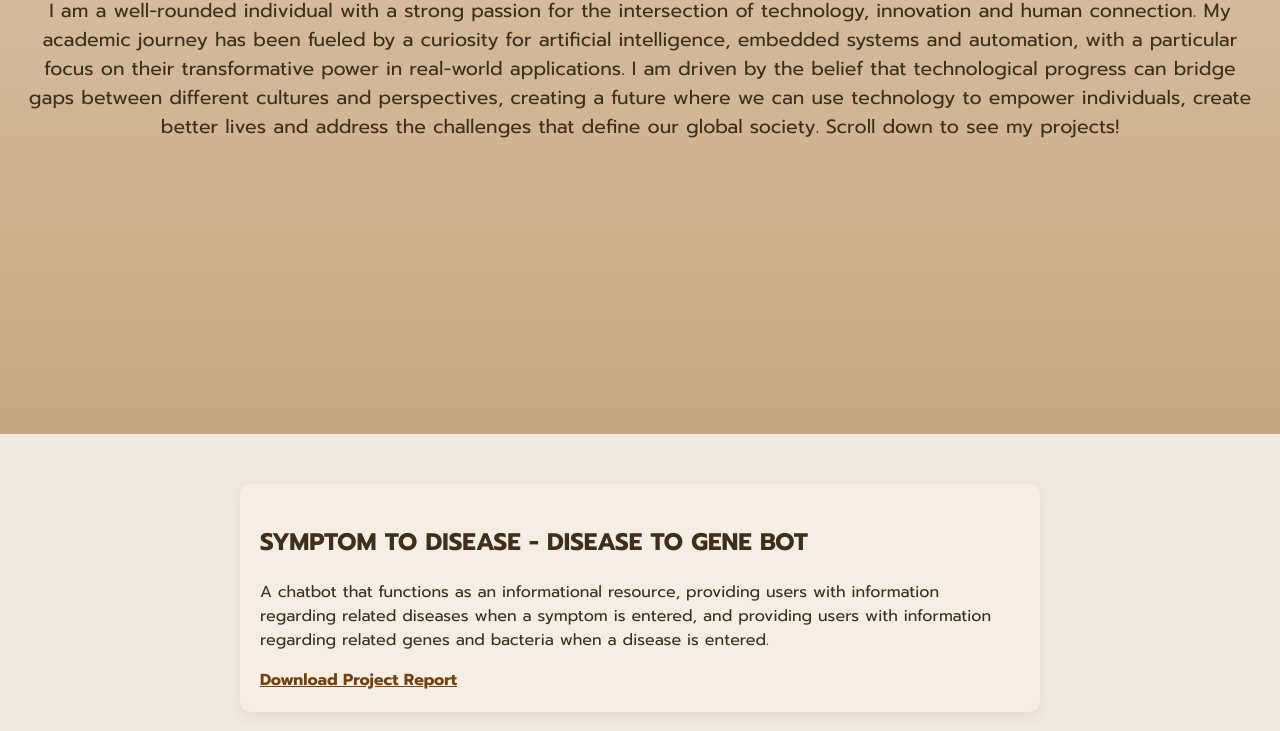
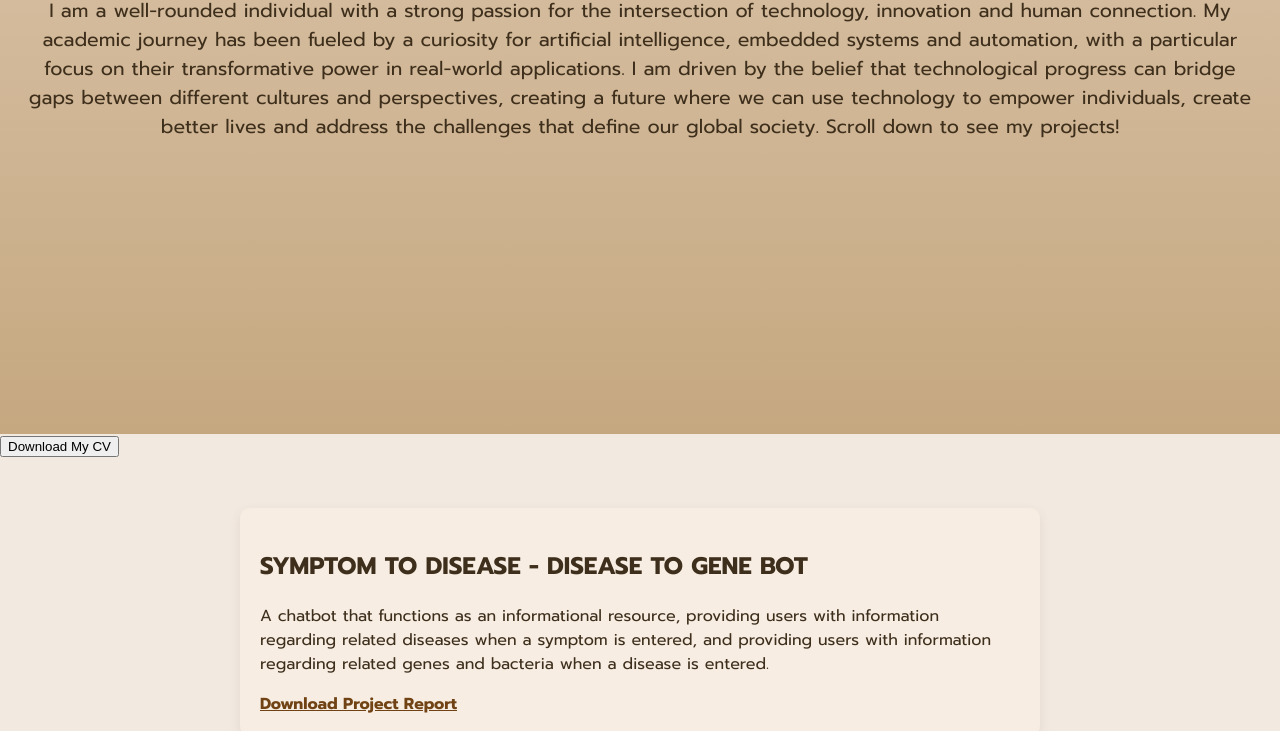
Before and after one commit to GencoGuven/projects, a plain HTML site: page index.html in a window 1280 px wide. Shown: the part 366-1097 px from the top of the page. Drawn offline with Linux system fonts and the light colour scheme.

Commit message:
Update index.html

```diff
--- a/index.html
+++ b/index.html
@@ -13,6 +13,11 @@
     <h1>Hi, I'm Genco</h1>
     <p>I am a well-rounded individual with a strong passion for the intersection of technology, innovation and human connection. My academic journey has been fueled by a curiosity for artificial intelligence, embedded systems and automation, with a particular focus on their transformative power in real-world applications. I am driven by the belief that technological progress can bridge gaps between different cultures and perspectives, creating a future where we can use technology to empower individuals, create better lives and address the challenges that define our global society. Scroll down to see my projects!</p>
   </div>
+  <div class="cv-download">
+  <a href="Projects2025/GencoGuven_CV.pdf" download>
+    <button class="cv-button">Download My CV</button>
+  </a>
+</div>
 
   <section class="projects hidden">
     <div class="project-item">
```
